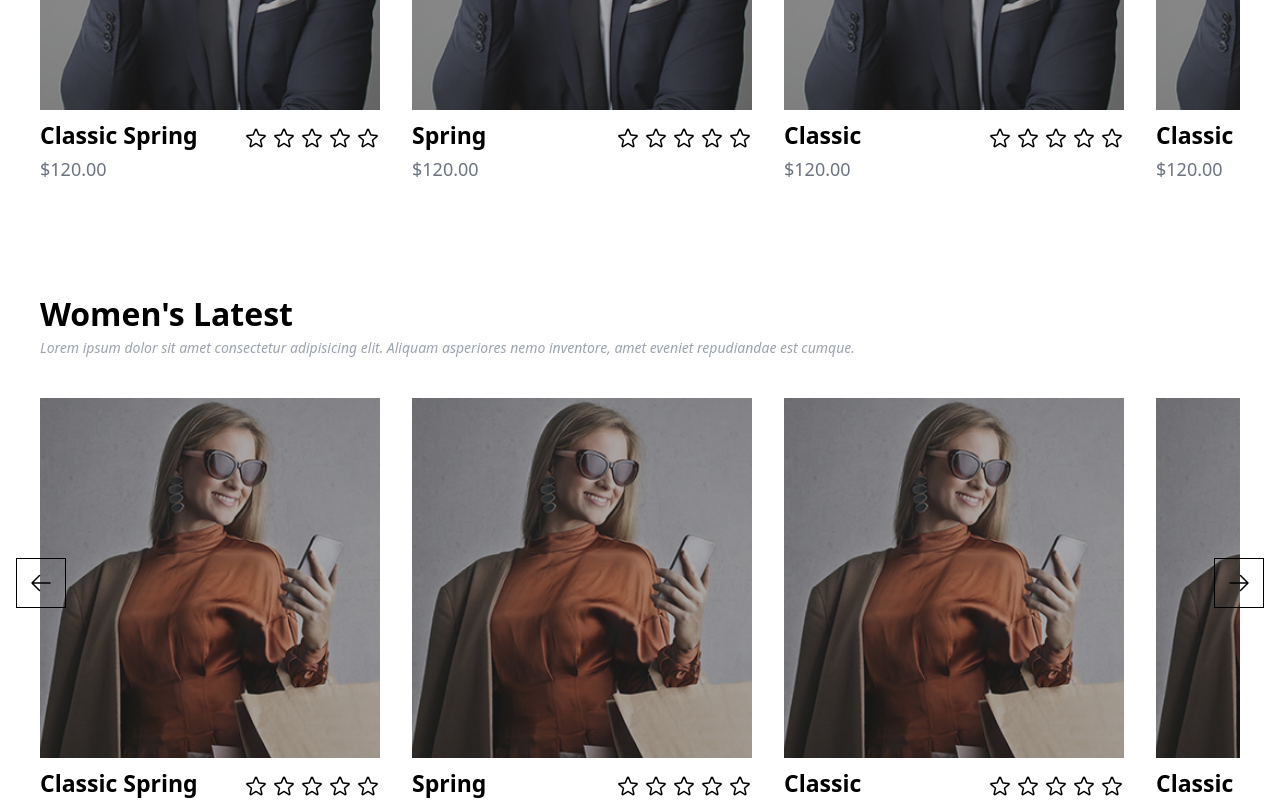
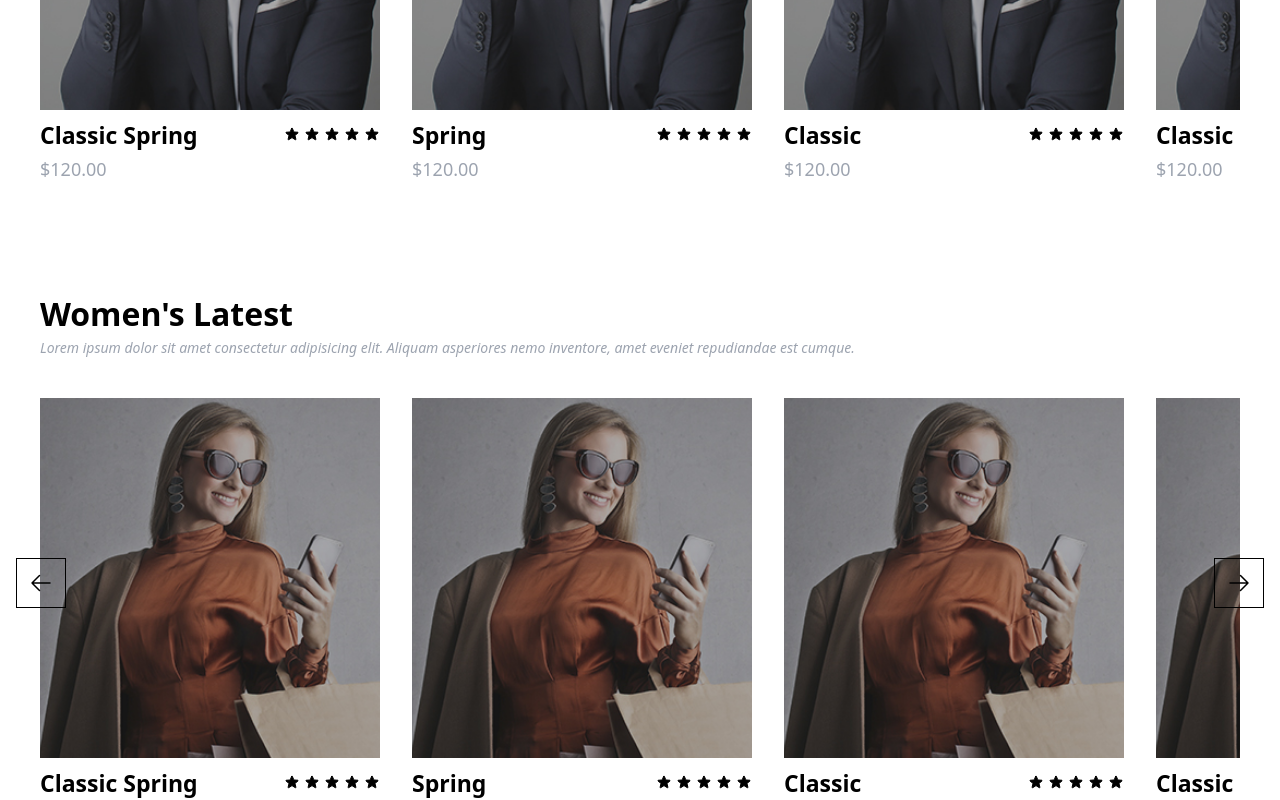
Before and after one commit to shantanuchavhan/ecommerce-react, a React (Create React App) app: page / in a window 1280 px wide. Shown: the part 1060-1860 px from the top of the page. Built offline with nearby package versions, Linux system fonts and the light colour scheme.

Commit message:
Merge changes from remote

```diff
--- a/src/componets/LatestProductWrapper.jsx
+++ b/src/componets/LatestProductWrapper.jsx
@@ -43,7 +43,7 @@ const LatestProductWrapper = ({ sectionName, data, id }) => {
               <div className="flex  justify-between ">
                 <div className="flex flex-col -my-2 gap-1">
                   <h4 className="text-[23px]  font-bold">{product.name}</h4>
-                  <h5 className="text-gray-500 text-[18px] font-medium">
+                  <h5 className="text-gray-400 text-[18px] font-medium">
                     ${product.price}.00
                   </h5>
                 </div>
--- a/src/componets/StarRatigSvg.jsx
+++ b/src/componets/StarRatigSvg.jsx
@@ -1,15 +1,15 @@
-import React from 'react'
+import React from 'react';
 
 const StarRatigSvg = () => {
   return (
     <div className="">
       <svg
         xmlns="http://www.w3.org/2000/svg"
-        fill="none"
+        fill="black"
         viewBox="0 0 24 24"
         strokeWidth={1.5}
         stroke="currentColor"
-        className="w-6 h-6"
+        className="w-4 h-4"
       >
         <path
           strokeLinecap="round"
@@ -18,7 +18,7 @@ const StarRatigSvg = () => {
         />
       </svg>
     </div>
-  )
-}
+  );
+};
 
-export default StarRatigSvg
+export default StarRatigSvg;
```
